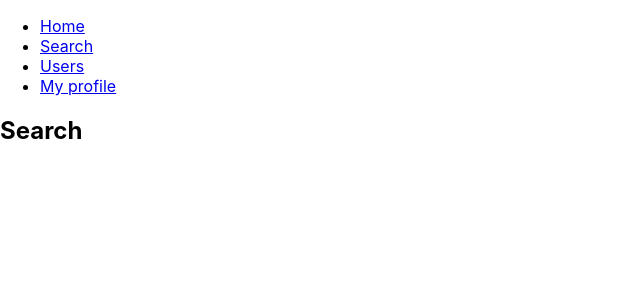
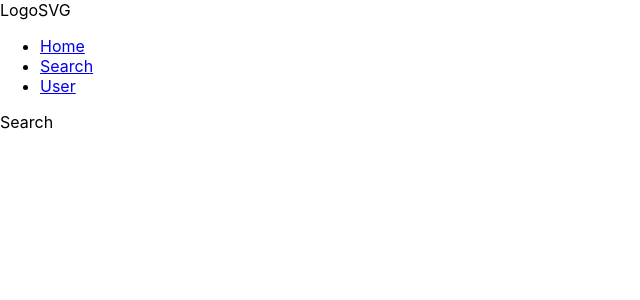
Before and after one commit to aOrro/pick-a-pic, a React (Create React App) app: page /search in a window 1280 px wide. Shown: the top 300 px of the page, without its empty margins (0-640 px from the left). Built offline with nearby package versions, Linux system fonts and the light colour scheme.

Commit message:
Modified components

```diff
--- a/src/App.js
+++ b/src/App.js
@@ -1,56 +1,26 @@
 import React from 'react';
-import { BrowserRouter as Router, Switch, Route, Link } from 'react-router-dom';
+import { BrowserRouter as Router, Switch, Route } from 'react-router-dom';
+import { NavBar } from './components/NavBar';
 import Home from './pages/Home';
+import { Search } from './pages/Search';
+import { User } from './pages/User';
 import './App.css';
-
-function About() {
-  return <h2>Search</h2>;
-}
-
-function Users() {
-  return <h2>Users</h2>;
-}
-
-function MyProfile() {
-  return <h2>My profile</h2>;
-}
 
 function App() {
   return (
     <Router>
-      <div>
-        <nav>
-          <ul>
-            <li>
-              <Link to='/'>Home</Link>
-            </li>
-            <li>
-              <Link to='/search'>Search</Link>
-            </li>
-            <li>
-              <Link to='/users'>Users</Link>
-            </li>
-            <li>
-              <Link to='/my-profile'>My profile</Link>
-            </li>
-          </ul>
-        </nav>
-
+      <NavBar />
       <Switch>
         <Route path='/search'>
-            <About />
+          <Search />
         </Route>
-          <Route path='/users'>
-            <Users />
-          </Route>
-          <Route path='/my-profile'>
-            <MyProfile />
+        <Route path='/users/:id'>
+          <User />
         </Route>
         <Route path='/'>
           <Home />
         </Route>
       </Switch>
-      </div>
     </Router>
   );
 }
--- a/src/components/Feed/index.js
+++ b/src/components/Feed/index.js
@@ -0,0 +1,59 @@
+import React from 'react';
+import axios from 'axios';
+import { Photo } from '../Photo';
+
+class Feed extends React.Component {
+  state = {
+    photos: null,
+    isLoading: false,
+  };
+
+  getAllPhotos = async () => {
+    const apiKey = 'udklURXoWXmXIiykDuO2luB1M4X-HNkuOePzmJmjMhc';
+    try {
+      this.setState({
+        isLoading: true,
+      });
+      const { data } = await axios(
+        `https://api.unsplash.com/photos?page=1&client_id=${apiKey}`
+      );
+      console.log(data);
+      this.setState({
+        photo: data,
+        isLoading: false,
+      });
+    } catch (error) {
+      console.log(error);
+    }
+  };
+
+  getPhoto = async photo => {
+    const apiKey = 'udklURXoWXmXIiykDuO2luB1M4X-HNkuOePzmJmjMhc';
+    const photoData = await axios(`${photo.links.self}/?client_id=${apiKey}`);
+    const photoUrl = photoData.urls.small;
+    return photoUrl;
+  };
+
+  componentDidMount() {
+    this.getAllPhotos();
+  }
+
+  render() {
+    const isDataAvailable = this.state.photos && !this.state.isLoading;
+
+    return (
+      <div>
+        {this.state.isLoading && <div>Loading photos...</div>}
+        {isDataAvailable &&
+          this.state.photos.map(item => {
+            const photoUrl = this.getPhoto(item);
+            return (
+              <Photo src={photoUrl} alt={item.alt_description} key={item.id} />
+            );
+          })}
+      </div>
+    );
+  }
+}
+
+export default Feed;
--- a/src/components/NavBar/index.js
+++ b/src/components/NavBar/index.js
@@ -0,0 +1,22 @@
+import { Link } from 'react-router-dom';
+
+export const NavBar = () => {
+  return (
+    <header>
+      <div>LogoSVG</div>
+      <nav>
+        <ul>
+          <li>
+            <Link to='/'>Home</Link>
+          </li>
+          <li>
+            <Link to='/search'>Search</Link>
+          </li>
+          <li>
+            <Link to='/users/:id'>User</Link>
+          </li>
+        </ul>
+      </nav>
+    </header>
+  );
+};
--- /dev/null
+++ b/src/components/Photo/index.js
@@ -0,0 +1,3 @@
+export const Photo = props => {
+  return <img src={props.src} alt={props.alt} />;
+};
--- a/src/components/Suggested/index.js
+++ b/src/components/Suggested/index.js
@@ -0,0 +1,3 @@
+export const Suggested = () => {
+  return <div>Suggested</div>;
+};
--- a/src/pages/Home/index.js
+++ b/src/pages/Home/index.js
@@ -1,5 +1,7 @@
 import React from 'react';
 import axios from 'axios';
+import Feed from '../../components/Feed';
+import { Suggested } from '../../components/Suggested';
 
 class Home extends React.Component {
   state = {
@@ -12,10 +14,7 @@ class Home extends React.Component {
       const { data } = await axios(
         `https://api.unsplash.com/photos/random/?client_id=${apiKey}`
       );
-      const id = data.id;
-      const photo = await axios(
-        `https://api.unsplash.com/photos/${id}/?client_id=${apiKey}`
-      );
+      const photo = await axios(`${data.links.self}/?client_id=${apiKey}`);
       const photoUrl = photo.data.urls.small;
       this.setState({
         photo: photoUrl,
@@ -24,9 +23,12 @@ class Home extends React.Component {
       console.log(error);
     }
   };
+
   render() {
     return (
       <div>
+        <Feed />
+        <Suggested />
         <button onClick={this.handleClick}>Generate Photo</button>
         {this.state.photo && <img src={this.state.photo} alt='whatever' />}
       </div>
--- a/src/pages/Search/index.js
+++ b/src/pages/Search/index.js
@@ -0,0 +1,3 @@
+export const Search = () => {
+  return <div>Search</div>;
+};
--- a/src/pages/User/index.js
+++ b/src/pages/User/index.js
@@ -0,0 +1,3 @@
+export const User = () => {
+  return <div>User</div>;
+};
```
Also changed, not shown: src/pages/User/Stats/index.js (added). Lines whose indentation alone changed are shown as unchanged.
